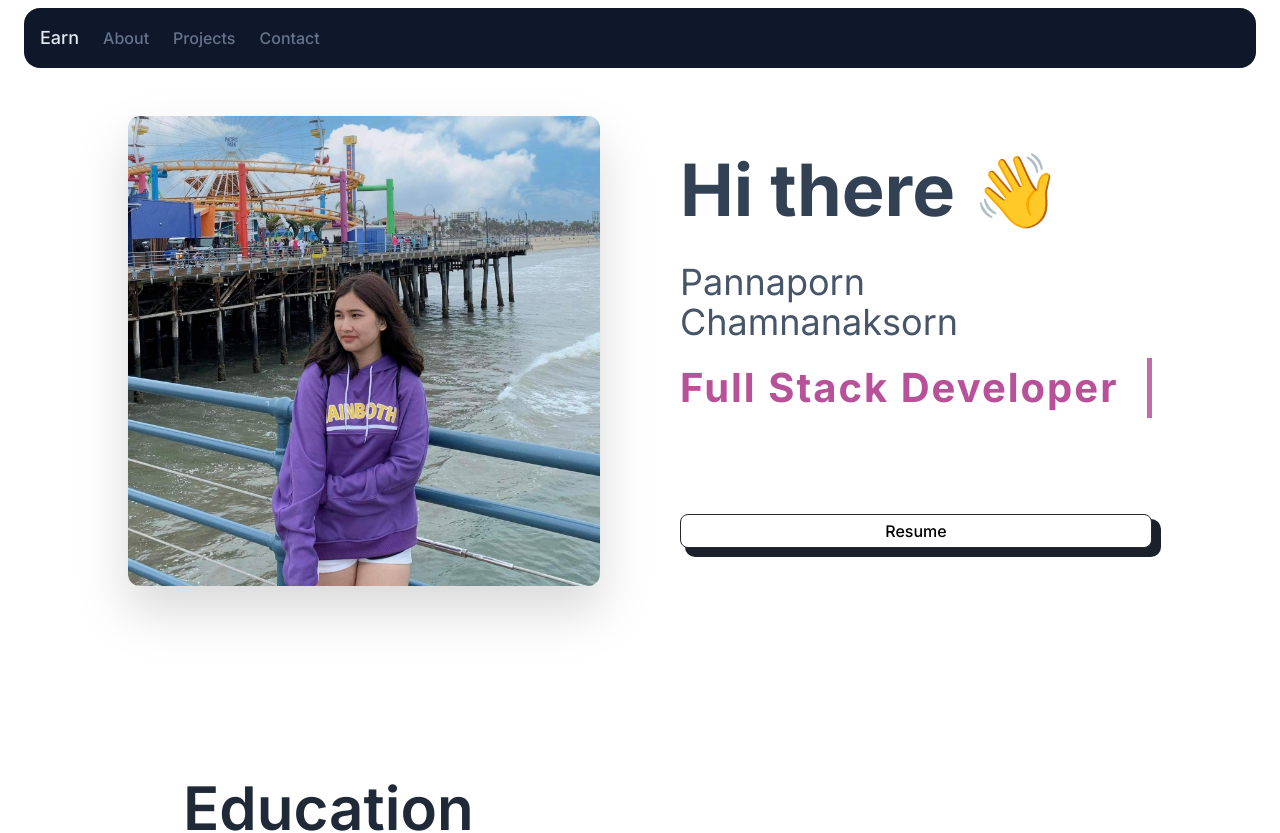
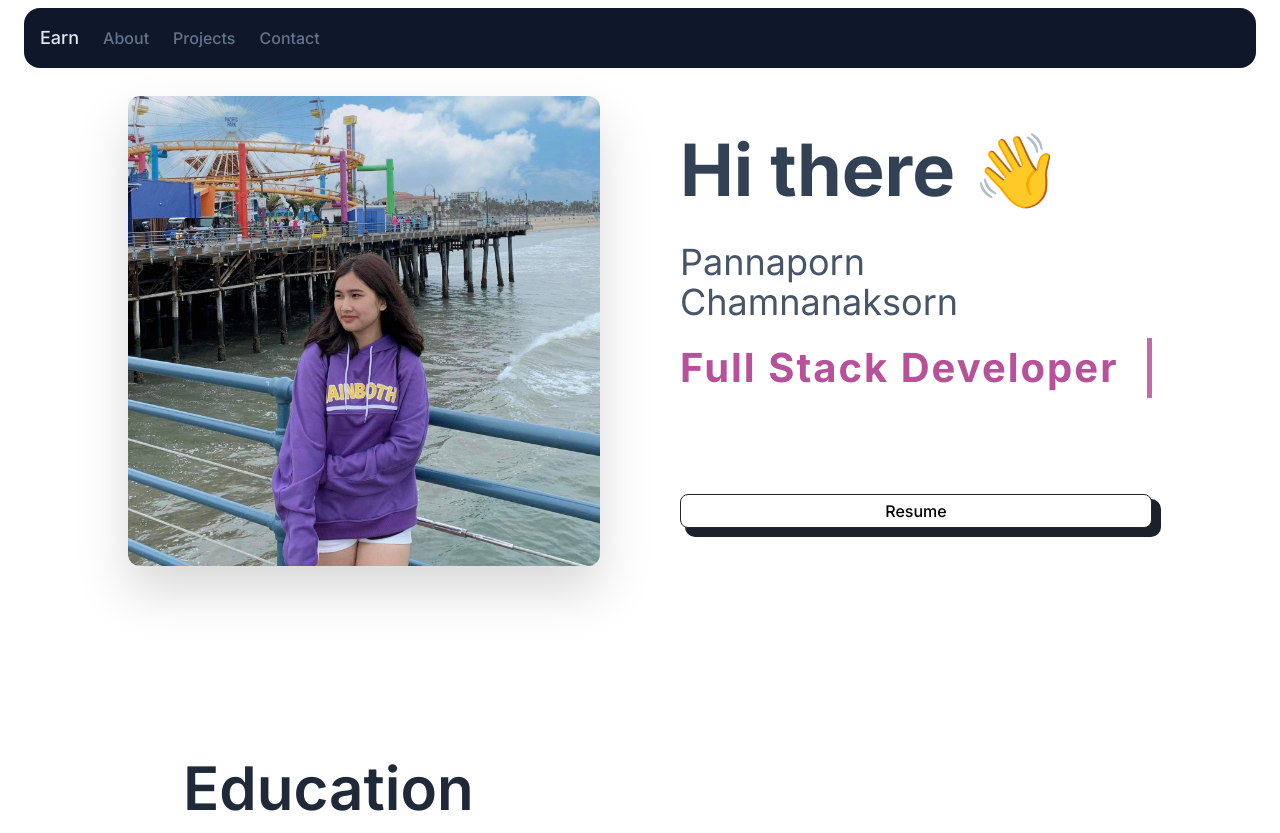
Before and after one commit to Earnpnp/profile-nextjs, a Next.js app: page / in a window 1280 px wide. Shown: the top 833 px of the page. Built offline with nearby package versions, Linux system fonts and the light colour scheme.

Commit message:
style: theme

```diff
--- a/components/About.js
+++ b/components/About.js
@@ -16,7 +16,7 @@ function About() {
   return (
     <>
       <Element name="about">
-        <main className="w-full mt-5 flex items-center justify-center">
+        <main className="w-full flex items-center justify-center">
           {/* About section */}
           <section
             className="max-w-sm md:max-w-5xl mx-auto grid grid-cols-1 md:grid-cols-2 gap-10 md:gap-20 my-24 "
```
